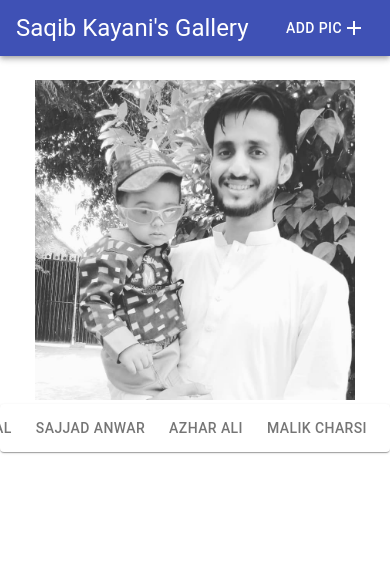
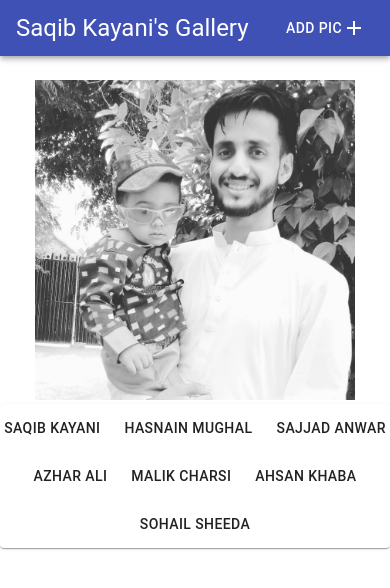
Before and after one commit to MuhammadSaqib786/Sample-React, a React (Create React App) app: page / in a window 390 px wide. Shown: the top 588 px of the page. Built offline with nearby package versions, Linux system fonts and the light colour scheme.

Commit message:
updated layout for mobile

```diff
--- a/src/Components/Footer.js
+++ b/src/Components/Footer.js
@@ -12,7 +12,7 @@ import image6 from "./ahsan.jpg";
 import image7 from "./sohail.jpg";
 const useStyles = makeStyles({
   root: {
-    flexGrow: 1,
+    flexGrow: 2,
   },
   images: {
     textAlign: "center",
@@ -58,8 +58,8 @@ export default function Footer() {
         <Tabs
           value={value}
           onChange={handleChange}
-          indicatorColor="primary"
-          textColor="primary"
+          indicatorColor=""
+          textColor=""
           centered
         >
           <Tab
@@ -80,6 +80,14 @@ export default function Footer() {
               setImageName(3);
             }}
           />
+        </Tabs>
+        <Tabs
+          value={value}
+          onChange={handleChange}
+          indicatorColor=""
+          textColor=""
+          centered
+        >
           <Tab
             label="Azhar Ali"
             onClick={() => {
@@ -98,6 +106,14 @@ export default function Footer() {
               setImageName(6);
             }}
           />
+        </Tabs>
+        <Tabs
+          value={value}
+          onChange={handleChange}
+          indicatorColor=""
+          textColor=""
+          centered
+        >
           <Tab
             label="Sohail Sheeda"
             onClick={() => {
```
